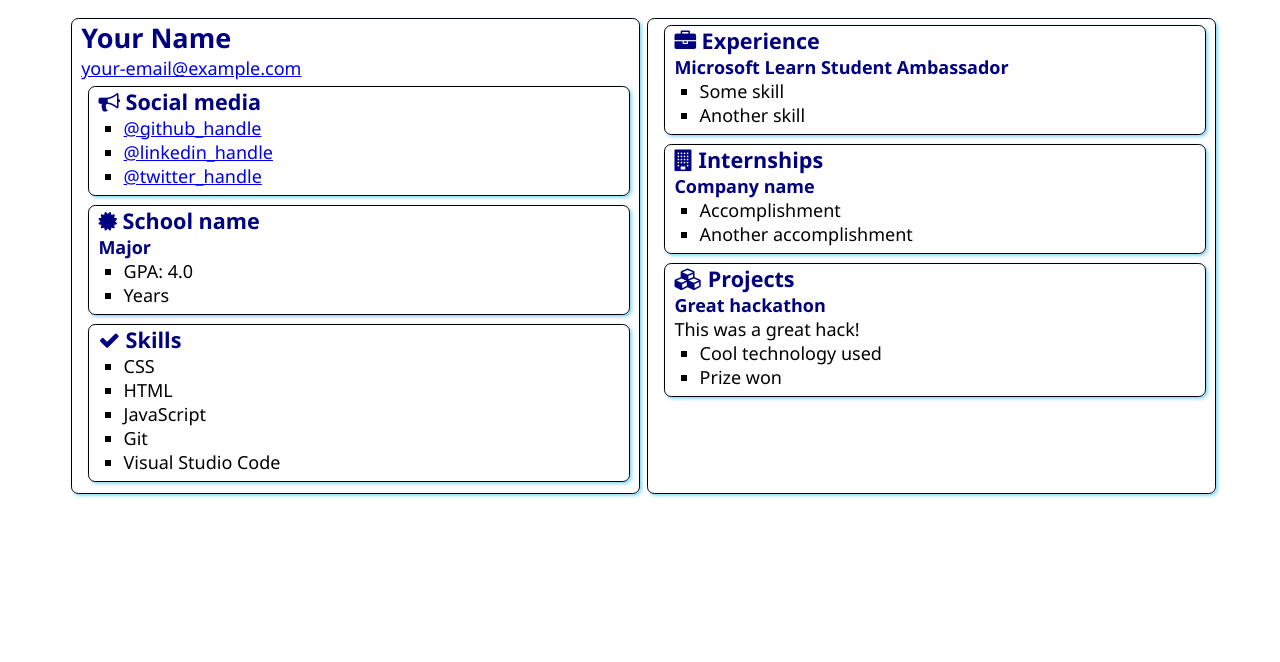
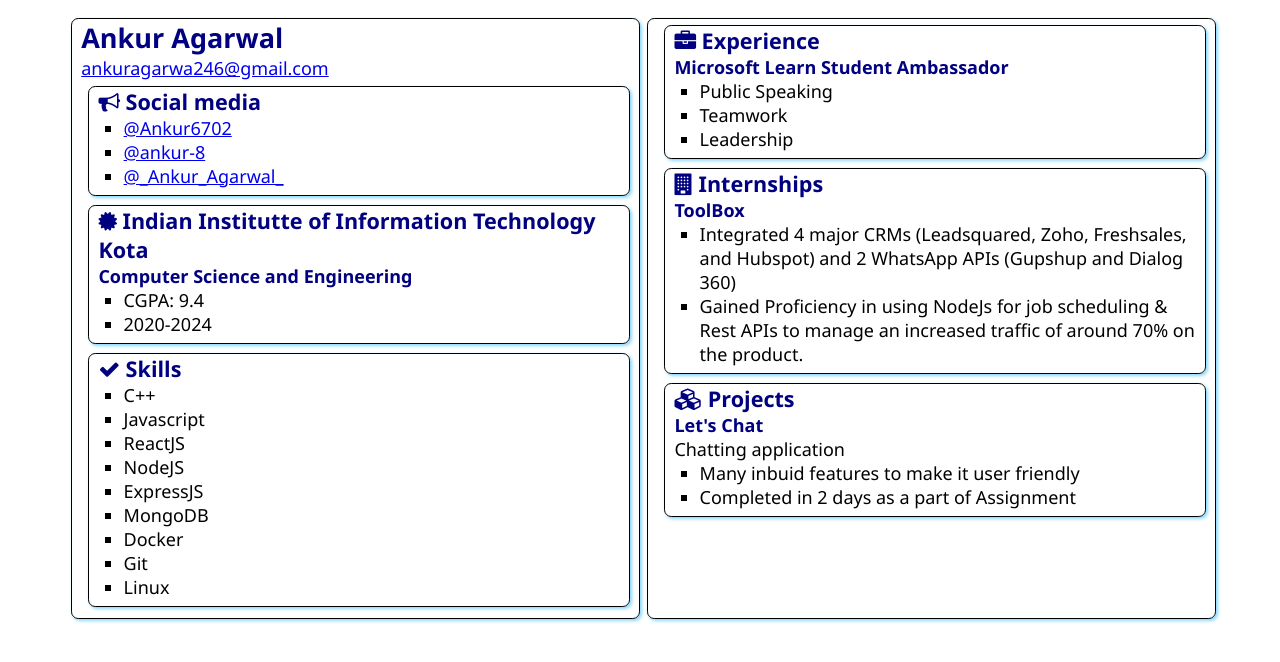
Before and after one commit to Ankur6702/SATechnicalOnboarding, a plain HTML site: page src/index.html in a window 1280 px wide. Drawn offline with Linux system fonts and the light colour scheme.

Commit message:
Profile updated

```diff
--- a/src/index.html
+++ b/src/index.html
@@ -12,8 +12,8 @@
 <body>
     <main>
         <article class="box">
-            <h1>Your Name</h1>
-            <div><a href="mailto:your.email@example.com">your-email@example.com</a></div>
+            <h1>Ankur Agarwal</h1>
+            <div><a href="mailto:your.email@example.com">ankuragarwa246@gmail.com</a></div>
 
             <section class="box">
                 <h2>
@@ -21,9 +21,9 @@
                     Social media
                 </h2>
                 <ul>
-                    <li><a href="https://github.com/<handle>">@github_handle</a></li>
-                    <li><a href="https://linkedin.com/in/<handle>">@linkedin_handle</a></li>
-                    <li><a href="https://twitter.com/<handle>">@twitter_handle</a></li>
+                    <li><a href="https://github.com/<handle>">@Ankur6702</a></li>
+                    <li><a href="https://linkedin.com/in/<handle>">@ankur-8</a></li>
+                    <li><a href="https://twitter.com/<handle>">@_Ankur_Agarwal_</a></li>
                 </ul>
             </section>
 
@@ -31,12 +31,12 @@
                 <div class="education">
                     <h2>
                         <i class="fa fa-certificate" aria-hidden="true"></i>
-                        School name
+                        Indian Institutte of Information Technology Kota
                     </h2>
-                    <h3>Major</h3>
+                    <h3>Computer Science and Engineering</h3>
                     <ul>
-                        <li>GPA: 4.0</li>
-                        <li>Years</li>
+                        <li>CGPA: 9.4</li>
+                        <li>2020-2024</li>
                     </ul>
                 </div>
             </section>
@@ -47,11 +47,15 @@
                     Skills
                 </h2>
                 <ul>
-                    <li>CSS</li>
-                    <li>HTML</li>
-                    <li>JavaScript</li>
+                    <li>C++</li>
+                    <li>Javascript</li>
+                    <li>ReactJS</li>
+                    <li>NodeJS</li>
+                    <li>ExpressJS</li>
+                    <li>MongoDB</li>
+                    <li>Docker</li>
                     <li>Git</li>
-                    <li>Visual Studio Code</li>
+                    <li>Linux</li>
                 </ul>
             </section>
         </article>
@@ -63,8 +67,9 @@
                 </h2>
                 <h3>Microsoft Learn Student Ambassador</h3>
                 <ul>
-                    <li>Some skill</li>
-                    <li>Another skill</li>
+                    <li>Public Speaking</li>
+                    <li>Teamwork</li>
+                    <li>Leadership</li>
                 </ul>
             </section>
             <section class="box">
@@ -73,10 +78,10 @@
                     Internships
                 </h2>
 
-                <h3>Company name</h3>
+                <h3>ToolBox</h3>
                 <ul>
-                    <li>Accomplishment</li>
-                    <li>Another accomplishment</li>
+                    <li>Integrated 4 major CRMs (Leadsquared, Zoho, Freshsales, and Hubspot) and 2 WhatsApp APIs (Gupshup and Dialog 360)</li>
+                    <li>Gained Proficiency in using NodeJs for job scheduling & Rest APIs to manage an increased traffic of around 70% on the product.</li>
                 </ul>
             </section>
             <section class="box">
@@ -85,11 +90,11 @@
                     Projects
                 </h2>
 
-                <h3>Great hackathon</h3>
-                <div>This was a great hack!</div>
+                <h3>Let's Chat</h3>
+                <div>Chatting application</div>
                 <ul>
-                    <li>Cool technology used</li>
-                    <li>Prize won</li>
+                    <li>Many inbuid features to make it user friendly</li>
+                    <li>Completed in 2 days as a part of Assignment</li>
                 </ul>
             </section>
         </article>
```
